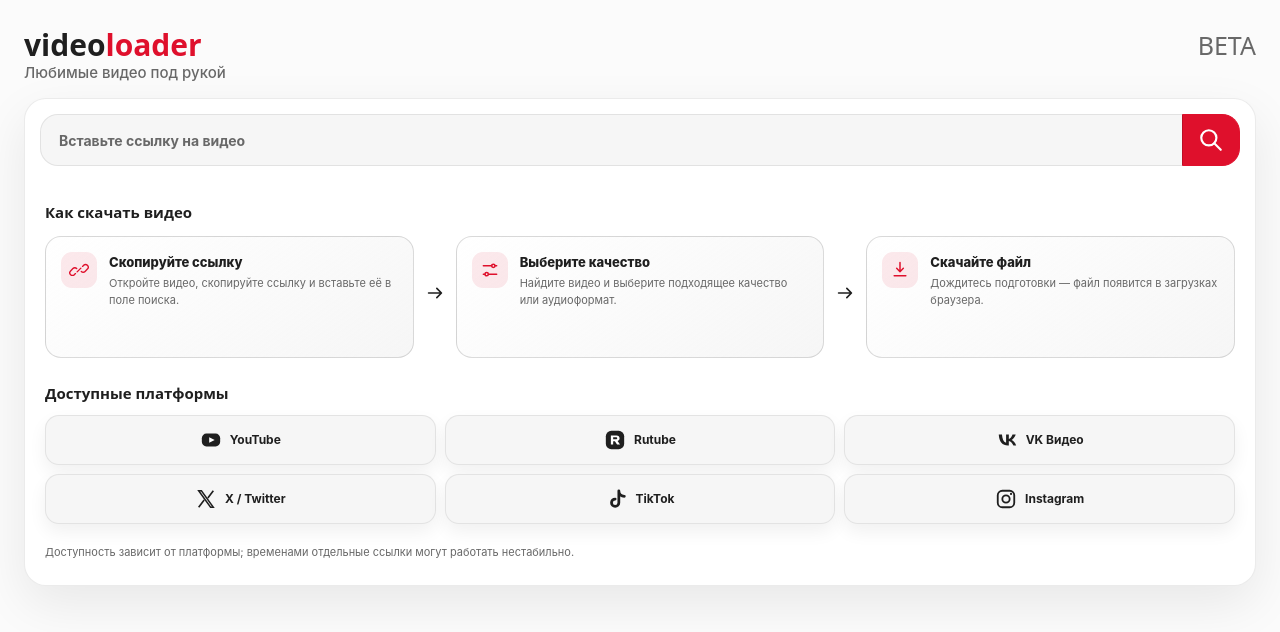
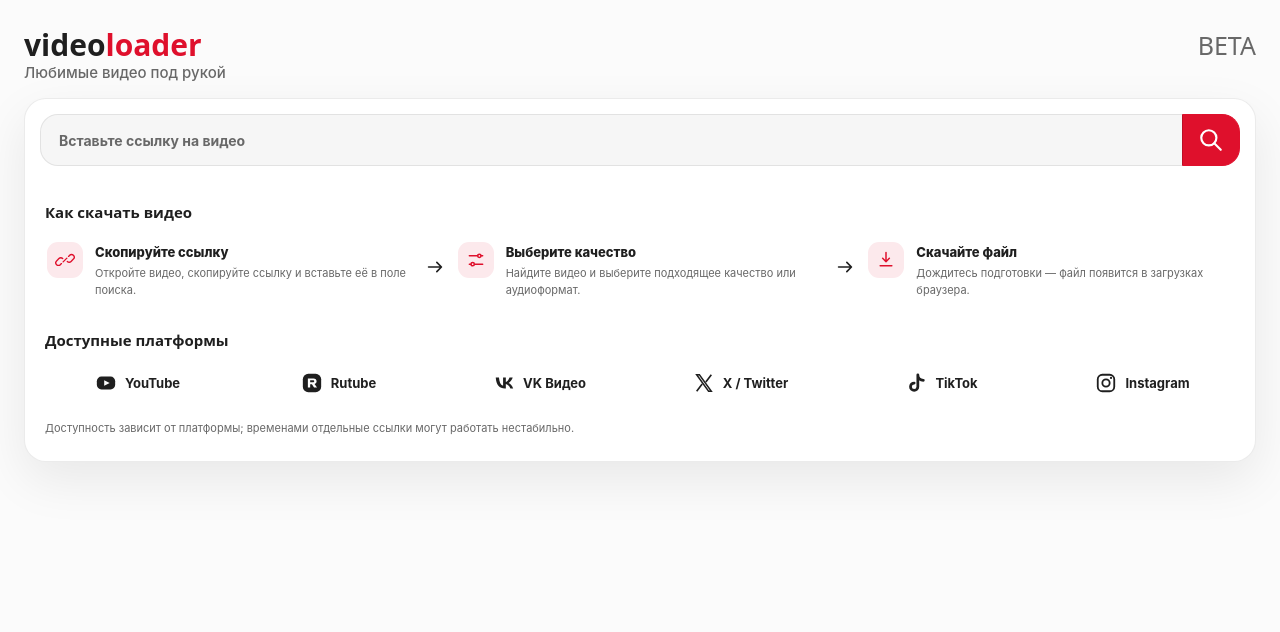
Before and after one commit to alihor123/videodownloader, a React (Vite) app in the folder front/: page / in a window 1280 px wide. Shown: the top 632 px of the page. Built offline with nearby package versions, Linux system fonts and the light colour scheme; a web font is replaced by a local one.

Commit message:
упрощено оформление инструкции и платформ

```diff
--- a/front/src/pages/MainPage/MainPage.module.css
+++ b/front/src/pages/MainPage/MainPage.module.css
@@ -761,9 +761,9 @@
 
 .platforms {
     display: grid;
-    grid-template-columns: repeat(3, minmax(0, 1fr));
-    gap: 9px;
-    margin: 12px 0;
+    grid-template-columns: repeat(6, minmax(0, 1fr));
+    gap: 16px;
+    margin: 16px 0 12px;
 }
 
 .platform {
@@ -772,17 +772,12 @@
     justify-content: center;
     width: 100%;
     min-width: 0;
-    min-height: 50px;
     gap: 8px;
-    padding: 10px 12px;
-    background: var(--bg-soft);
-    border: 1px solid var(--border);
-    border-radius: 14px;
-    font-size: 12px;
+    padding: 6px 2px;
+    color: var(--text-main);
+    font-size: 13px;
     font-weight: 700;
     text-align: center;
-    box-shadow: var(--shadow-quiet);
-    transition: border-color 180ms ease, background-color 180ms ease;
 }
 
 .platformIcon {
@@ -805,13 +800,6 @@
     line-height: 1.25;
 }
 
-.platformCompact {
-    width: max-content;
-    min-height: 0;
-    padding: 7px 10px;
-    box-shadow: none;
-}
-
 .guideSteps {
     display: grid;
     grid-template-columns: minmax(0, 1fr) auto minmax(0, 1fr) auto minmax(0, 1fr);
@@ -822,12 +810,8 @@
 .guideStep {
     display: flex;
     align-items: flex-start;
-    min-height: 122px;
     gap: 12px;
-    padding: 15px;
-    border: 1px solid var(--border-strong);
-    border-radius: 16px;
-    background: linear-gradient(145deg, var(--surface-soft), var(--bg-soft));
+    padding: 6px 2px;
 }
 
 .guideStepIcon {
@@ -886,7 +870,6 @@ button:focus-visible { outline: 2px solid var(--primary); outline-offset: 3px; }
     .guideHeader, .platformsHeader { display: block; }
     .guideHeader p, .platformsHeader p { margin-top: 4px; text-align: left; }
     .guideSteps { grid-template-columns: 1fr; gap: 8px; }
-    .guideStep { min-height: 0; }
     .stepArrow { width: 24px; height: 24px; justify-self: center; transform: rotate(90deg); }
     .platforms { grid-template-columns: repeat(2, minmax(0, 1fr)); }
 }
--- a/front/src/pages/MainPage/ServiceGuide.tsx
+++ b/front/src/pages/MainPage/ServiceGuide.tsx
@@ -41,9 +41,9 @@ export function PlatformIcon({ platform }: { platform: PlatformId }) {
   ) : null
 }
 
-export function PlatformBadge({ platform, compact = false }: { platform: Platform; compact?: boolean }) {
+export function PlatformBadge({ platform }: { platform: Platform }) {
   return (
-    <div className={`${styles.platform} ${compact ? styles.platformCompact : ''}`}>
+    <div className={styles.platform}>
       <PlatformIcon platform={platform.id} />
       <span className={styles.platformName}>{platform.name}</span>
     </div>
```
